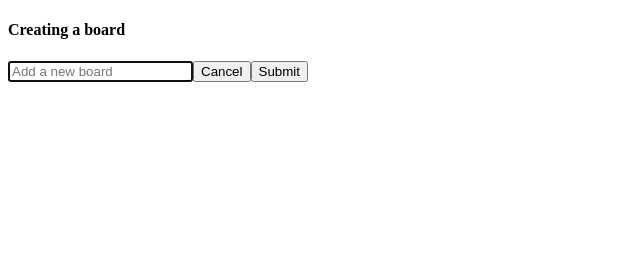
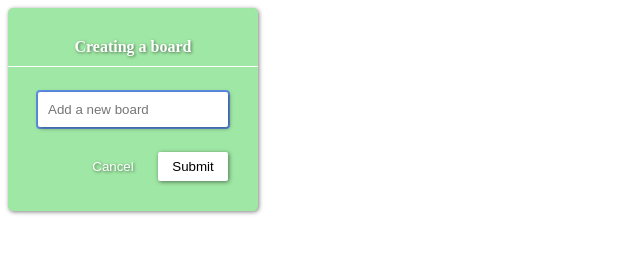
Before and after one commit to artdemo/trello, a React app: page / in a window 1280 px wide. Both pictures are taken after a click on the link "Create new board...". Shown: the whole page, without its empty margins (0-640 px from the left). Built offline with nearby package versions, Linux system fonts and the light colour scheme.

Commit message:
Add styles for _AllBoards, _BoardLink, _Button, _Form,

```diff
--- a/app/components/Form.js
+++ b/app/components/Form.js
@@ -93,10 +93,11 @@ const Form = (props) => {
 		<form
 			onSubmit={handleSubmit}
 			onReset={handleReset}
-			className={`${props.classProps}`}
+			className={`form ${props.classProps}`}
 		>
 			<input
 				ref={inputRef}
+				className="form__control"
 				type="text"
 				onChange={handleChange}
 				value={value}
--- a/app/components/board/AllBoards.js
+++ b/app/components/board/AllBoards.js
@@ -35,9 +35,9 @@ const AllBoards = ({ boards, submitNewBoard, setFromStorage, isFetched }) => {
 
 		return boards.map((board) => {
 			return (
-				<Link key={board.id} to={`/${board.id}`}>
-					<BoardLink>
-						<h4>{board.title}</h4>
+				<Link key={board.id} to={`/${board.id}`} className="all-boards__link">
+					<BoardLink classProps="board-link_simple board-link_clickable">
+						<h4 className="board-link__title">{board.title}</h4>
 					</BoardLink>
 				</Link>
 			);
@@ -45,25 +45,37 @@ const AllBoards = ({ boards, submitNewBoard, setFromStorage, isFetched }) => {
 	};
 
 	return (
-		<div>
+		<div className="all-boards">
 			{createMode ? (
-				<BoardLink>
-					<h4>Creating a board</h4>
+				<BoardLink classProps="board-link_highlighted all-boards__board-link">
+					<h4 className="board-link__title board-link__title_highlighted board-link__title_crown">
+						Creating a board
+					</h4>
 					<Form
-						classProps=""
+						classProps="board-link__form"
 						submitAction={(title) => submitNewBoard(title)}
 						resetAction={goToBoards}
 						errorMsg="You have to name your new board"
 						placeholder="Add a new board"
 					>
-						<Button type="reset" classProps="" name="Cancel" />
-						<Button type="submit" classProps="" name="Submit" />
+						<Button
+							type="reset"
+							classProps="button_rect button_light form__button"
+							name="Cancel"
+						/>
+						<Button
+							type="submit"
+							classProps="button_rect button_simple form__button"
+							name="Submit"
+						/>
 					</Form>
 				</BoardLink>
 			) : (
-				<a href="#" onClick={goToForm}>
-					<BoardLink>
-						<h4>Create new board...</h4>
+				<a href="#" className="all-boards__link" onClick={goToForm}>
+					<BoardLink classProps="board-link_highlighted board-link_clickable">
+						<h4 className="board-link__title board-link__title_highlighted">
+							Create new board...
+						</h4>
 					</BoardLink>
 				</a>
 			)}
--- a/app/components/board/BoardLink.js
+++ b/app/components/board/BoardLink.js
@@ -1,7 +1,9 @@
 import React from "react";
 
 const BoardLink = (props) => {
-	return <div className={`${props.classProps}`}>{props.children}</div>;
+	return (
+		<div className={`board-link ${props.classProps}`}>{props.children}</div>
+	);
 };
 
 BoardLink.defaultProps = {
--- a/app/index.js
+++ b/app/index.js
@@ -4,6 +4,7 @@ import App from "Components/App";
 import { Provider } from "react-redux";
 import { store } from "./Store";
 import { BrowserRouter } from "react-router-dom";
+import "./sass/main.scss";
 
 ReactDOM.render(
 	<Provider store={store}>
--- a/app/sass/_base.scss
+++ b/app/sass/_base.scss
@@ -0,0 +1,18 @@
+//=================RESET========================//
+* {
+	box-sizing: border-box;
+}
+
+a {
+	text-decoration: none;
+}
+
+ul {
+	list-style: none;
+	margin: 0;
+	padding: 0;
+}
+
+input {
+	-webkit-appearance: none;
+}
--- a/app/sass/_vars.scss
+++ b/app/sass/_vars.scss
@@ -0,0 +1,9 @@
+//===================COLORS======================//
+$apple: #9fe7a4;
+$alpine: #ffffff;
+$black-queen: #000000;
+$flower: #6195ed;
+$queen: rgba($black-queen, 0.5);
+$alarm: #ff0000;
+$grass: #caffde;
+$ocean: #0a2c74;
--- a/app/sass/components/_AllBoards.scss
+++ b/app/sass/components/_AllBoards.scss
@@ -0,0 +1,11 @@
+.all-boards {
+	display: flex;
+	flex-wrap: wrap;
+	align-items: flex-end;
+}
+
+.all-boards__board-link,
+.all-boards__link {
+	flex: 0 0 auto;
+	margin: 0 20px 20px 0;
+}
--- a/app/sass/components/_BoardLink.scss
+++ b/app/sass/components/_BoardLink.scss
@@ -0,0 +1,42 @@
+.board-link {
+	width: 250px;
+	padding: 30px;
+	border-radius: 5px;
+	box-shadow: 1px 1px 4px $queen;
+	overflow: hidden;
+	white-space: nowrap;
+	text-overflow: ellipsis;
+
+	@at-root &_highlighted {
+		background-color: $apple;
+		color: $alpine;
+	}
+
+	@at-root &_simple {
+		background-color: $alpine;
+		color: $black-queen;
+	}
+
+	@at-root &_clickable {
+		cursor: pointer;
+	}
+
+	@at-root &__title {
+		text-align: center;
+		margin: 0;
+
+		@at-root &_highlighted {
+			text-shadow: 1px 1px 3px $queen;
+		}
+
+		@at-root &_crown {
+			margin: 0 -30px;
+			padding: 0 30px 10px;
+			border-bottom: 1px solid $alpine;
+		}
+	}
+
+	&__form {
+		margin-top: 25px;
+	}
+}
--- a/app/sass/components/_Button.scss
+++ b/app/sass/components/_Button.scss
@@ -0,0 +1,36 @@
+.button {
+	cursor: pointer;
+	display: flex;
+	justify-content: center;
+	align-items: center;
+	padding: 0;
+	transition: box-shadow 0.05s linear 0.05s;
+
+	&:focus,
+	&:hover {
+		outline: none;
+		box-shadow: 0 0 0 2px $flower;
+	}
+
+	@at-root &_rect {
+		padding: 7px 12px;
+		max-width: 100px;
+		min-width: 70px;
+		border: none;
+		border-radius: 2px;
+		overflow: hidden;
+		text-overflow: ellipsis;
+		white-space: nowrap;
+	}
+
+	@at-root &_simple {
+		background-color: $alpine;
+		box-shadow: 1px 1px 4px $queen;
+	}
+
+	@at-root &_light {
+		background-color: $apple;
+		color: $alpine;
+		text-shadow: 1px 1px 3px $queen;
+	}
+}
--- a/app/sass/components/_Form.scss
+++ b/app/sass/components/_Form.scss
@@ -0,0 +1,62 @@
+.form {
+	display: flex;
+	flex-wrap: wrap;
+	justify-content: flex-end;
+	position: relative;
+
+	@at-root &__control {
+		border: none;
+		width: 100%;
+		background-color: $alpine;
+		box-shadow: 1px 1px 4px $queen;
+		border-radius: 2px;
+		padding: 10px;
+
+		&:focus {
+			box-shadow: 1px 1px 4px $queen, 0 0 0 2px $flower;
+			outline: none;
+		}
+	}
+
+	@at-root &__error {
+		position: relative;
+		background-color: $alpine;
+		color: $black-queen;
+		margin: 10px 0 0 10px;
+		padding: 10px;
+		box-shadow: 0 0 3px 1px $alarm;
+		border-radius: 2px;
+
+		&:before {
+			content: "";
+			display: block;
+			position: absolute;
+			top: -5px;
+			transform: rotate(45deg);
+			background-color: $alpine;
+			width: 10px;
+			height: 10px;
+			left: 20px;
+			box-shadow: 0 0 3px 1px $alarm;
+		}
+
+		&:after {
+			content: "";
+			display: block;
+			position: absolute;
+			top: 0px;
+			background-color: $alpine;
+			width: 20px;
+			left: 15px;
+			height: 12px;
+		}
+	}
+
+	@at-root &__button {
+		margin-top: 25px;
+
+		&:not(:last-child) {
+			margin-right: 10px;
+		}
+	}
+}
--- a/app/sass/main.scss
+++ b/app/sass/main.scss
@@ -3,11 +3,11 @@
 
 @import "components/BoardLink";
 @import "components/Form";
-@import "components/CreateBoard";
-@import "components/SingleBoard";
-@import "components/AllLists";
-@import "components/SingleList";
-@import "components/AllCards";
-@import "components/SingleCard";
-@import "components/CreateListLink";
+@import "components/AllBoards";
+// @import "components/SingleBoard";
+// @import "components/AllLists";
+// @import "components/SingleList";
+// @import "components/AllCards";
+// @import "components/SingleCard";
+// @import "components/CreateListLink";
 @import "components/Button";
```
